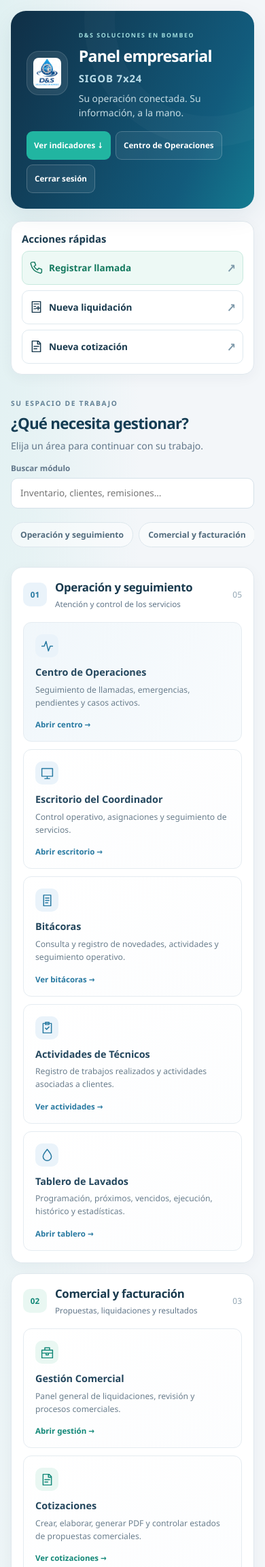
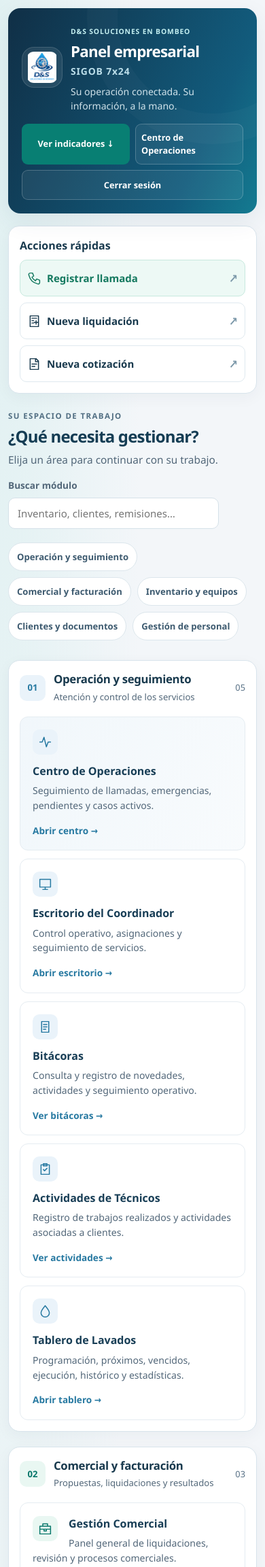
Before and after one commit to leolunac/dysoluciones, a Django app: page /gerencia/ in a window 390 px wide. Shown: the top 2305 px of the page at 68% size. Run offline with Django 5.2, Linux system fonts and the light colour scheme; the visitor is signed in with stand-in values (Sample User, id 1); data that the repository does not hold is empty.

Commit message:
Mejorar legibilidad y distribucion del panel de inicio

```diff
--- a/templates/dashboard.html
+++ b/templates/dashboard.html
@@ -338,6 +338,124 @@ body{background:radial-gradient(ellipse at 0 0,#e1f1f2 0,transparent 38%),#f3f6f
 @media(max-width:780px){.page-shell{padding:16px}.area-grid,.charts-grid{grid-template-columns:1fr}.directory-heading{align-items:stretch;flex-direction:column;gap:16px}.module-search{width:100%}.area-nav{flex-wrap:nowrap;overflow-x:auto;padding-bottom:6px}.area-nav a{white-space:nowrap}#personal{grid-column:auto;display:block}#personal .area-heading{margin-bottom:18px}.quick-actions{padding:15px;gap:8px}.quick-link{font-size:.76rem;gap:8px;padding:10px}.quick-link span:last-child{display:none}.hero{padding:23px}.hero-actions .btn{width:auto}.hero h1{font-size:1.45rem}.brand{align-items:center}.hero p{line-height:1.5}.kpi-grid{grid-template-columns:repeat(2,minmax(0,1fr))}}
 @media(max-width:480px){.quick-actions{grid-template-columns:1fr}.quick-title{grid-column:auto}.quick-link{font-size:.85rem}.quick-link span:last-child{display:block}.module-grid{grid-template-columns:1fr}.module-card{min-height:145px}#operacion .module-card:first-child{grid-column:auto}.brand-logo{width:65px;height:65px}.hero-kicker{font-size:.55rem}.hero-actions{gap:7px}.btn{font-size:.73rem;padding:9px 11px}.directory-heading h2{font-size:1.4rem}.area-heading p{line-height:1.5}.kpi-value{font-size:1.55rem}}
 @media(prefers-reduced-motion:reduce){html{scroll-behavior:auto}.module-card,.quick-link{transition:none}.module-card:hover{transform:none}}
+
+/* Legibilidad y equilibrio del panel de inicio. */
+:root {
+    --muted: #526779;
+    --border: #d8e4ec;
+    --shadow: 0 6px 22px rgba(15, 49, 72, .045);
+}
+body {font-size:16px;line-height:1.5}
+.page-shell {max-width:1440px;padding:28px 32px 40px}
+.hero {padding:30px 34px;min-height:170px}
+.hero h1 {font-size:2rem;line-height:1.2}
+.hero h1 span {font-size:1rem}
+.hero-kicker {font-size:.75rem;letter-spacing:.13em;color:#c1edef}
+.hero p {font-size:.96rem;color:#e0eff5}
+.hero-actions {max-width:470px}
+.btn {font-size:.9rem;min-height:44px;padding:11px 16px}
+.btn-primary {background:#087f73}
+.quick-actions {grid-template-columns:155px repeat(3,minmax(0,1fr));padding:18px 20px;margin-bottom:30px}
+.eyebrow {font-size:.72rem;letter-spacing:.12em;color:#526f83}
+.quick-title strong {font-size:1rem}
+.quick-link {font-size:.92rem;min-height:54px;line-height:1.4}
+.directory-heading h2 {font-size:1.8rem;line-height:1.25}
+.directory-heading p {font-size:.96rem}
+.module-search {width:310px}
+.module-search>span {font-size:.85rem;color:#526779}
+.module-search input {font-size:.94rem;min-height:46px}
+.area-nav {gap:9px}
+.area-nav a {font-size:.85rem;min-height:42px;display:inline-flex;align-items:center;color:#3e5b70;background:#fff}
+.area-grid {gap:22px;align-items:stretch}
+.area-section {padding:22px;display:flex;flex-direction:column;min-width:0}
+.area-section.verde {--tone:#08776b}
+.area-section.naranja {--tone:#925410}
+.area-section.violeta {--tone:#66509a}
+.area-heading {margin-bottom:18px}
+.area-heading h3 {font-size:1.13rem;line-height:1.35}
+.area-heading p {font-size:.86rem;color:#526779}
+.area-number {width:38px;height:38px;font-size:.82rem}
+.area-count {font-size:.8rem;color:#587186}
+.module-grid {flex:1;gap:12px;grid-auto-rows:1fr}
+.module-card {padding:20px;min-height:178px;min-width:0;background:#fff}
+.module-card h3 {font-size:1rem;font-weight:700;color:#183e56;line-height:1.4}
+.module-card p {font-size:.88rem;line-height:1.55;color:#526779}
+.module-link {font-size:.85rem;margin-top:16px;font-weight:700}
+.module-icon {width:37px;height:37px;margin-bottom:13px}
+#operacion .module-card:first-child {min-height:145px}
+#comercial .module-grid {grid-template-columns:1fr}
+#comercial .module-card {min-height:145px;justify-content:center}
+#comercial .module-icon {float:left;margin:0 16px 6px 0}
+#comercial .module-link {margin-top:12px}
+#inventario .module-card:first-child,
+#clientes .module-card:first-child {grid-column:1/-1;min-height:145px;background:linear-gradient(110deg,var(--wash),#fff)}
+#personal {padding:22px;display:grid}
+#personal .module-grid {display:block}
+#personal .module-card {min-height:120px}
+.indicators-section {margin-top:36px}
+.section-title {font-size:1.12rem}
+.kpi-card {padding:20px;min-width:0}
+.kpi-label {font-size:.88rem;color:#526779;font-weight:600}
+.kpi-value {font-size:1.95rem;overflow-wrap:anywhere}
+.chart-card h3 {font-size:1.05rem}
+.chart-card p {font-size:.88rem;color:#526779}
+.footer {font-size:.85rem;color:#526779}
+.module-card:focus-visible,.quick-link:focus-visible {outline:3px solid #087f8c;outline-offset:3px}
+@media(max-width:1150px) {
+    .page-shell {padding:22px}
+    .hero {flex-direction:row;align-items:center;padding:26px}
+    .hero-actions {max-width:340px}
+    .hero h1 {font-size:1.7rem}
+    .area-section {padding:18px}
+    .module-card {padding:17px}
+    .quick-actions {grid-template-columns:repeat(3,minmax(0,1fr))}
+    .quick-title {grid-column:1/-1}
+    .quick-title .eyebrow {display:none}
+}
+@media(min-width:781px) and (max-width:960px) {
+    .module-grid {grid-template-columns:1fr}
+    #operacion .module-card:first-child {grid-column:auto}
+    .module-card {min-height:145px}
+}
+@media(max-width:780px) {
+    .page-shell {padding:16px}
+    .hero {display:flex;flex-direction:column;align-items:stretch;padding:24px;gap:16px}
+    .hero-actions {max-width:none;justify-content:flex-start;margin-top:0}
+    .hero-actions .btn {width:auto}
+    .hero h1 {font-size:1.7rem}
+    .area-section {padding:19px}
+    .module-grid {grid-auto-rows:auto}
+    #personal {display:block}
+    .area-nav {flex-wrap:wrap;overflow:visible}
+    .area-nav a {white-space:normal;font-size:.82rem;padding:8px 12px}
+    .quick-link {font-size:.87rem}
+    .kpi-value {font-size:1.7rem}
+}
+@media(max-width:480px) {
+    .page-shell {padding:12px}
+    .hero {padding:20px;border-radius:18px}
+    .brand {gap:12px;min-width:0}
+    .brand-logo {width:60px;height:60px;padding:6px;flex-shrink:0}
+    .hero-kicker {font-size:.65rem;letter-spacing:.08em}
+    .hero h1 {font-size:1.4rem}
+    .hero h1 span {font-size:.87rem}
+    .hero p {font-size:.88rem}
+    .hero-actions {display:grid;grid-template-columns:1fr 1fr;gap:8px}
+    .hero-actions .btn {width:100%;font-size:.8rem;padding:10px 8px}
+    .hero-actions .btn:last-child {grid-column:1/-1}
+    .quick-actions {grid-template-columns:1fr;padding:16px;gap:9px;margin-bottom:24px}
+    .quick-title {grid-column:auto}
+    .quick-link {font-size:.94rem}
+    .directory-heading h2 {font-size:1.5rem}
+    .area-heading h3 {font-size:1.05rem}
+    .area-heading p {font-size:.82rem}
+    .area-section {padding:16px}
+    .module-card,#comercial .module-card {min-height:145px;padding:18px}
+    #inventario .module-card:first-child,#clientes .module-card:first-child {grid-column:auto}
+    .kpi-card {padding:16px 13px}
+    .kpi-label {font-size:.8rem}
+    .kpi-value {font-size:1.6rem}
+}
     </style>
 </head>
 
@@ -455,7 +573,14 @@ body{background:radial-gradient(ellipse at 0 0,#e1f1f2 0,transparent 38%),#f3f6f
             <div class="module-link">Ver unidades →</div>
         </a>
 {% if acceso_reporte_administraciones %}
-<a class="module-card" data-module href="{% url 'reporte_administraciones_panel' %}"><h4>Administraciones y unidades</h4><p>Asignaciones por administración, Excel e impresión.</p></a>
+<a class="module-card" data-module href="{% url 'reporte_administraciones_panel' %}">
+    <div>
+        <div class="module-icon"><svg viewBox="0 0 24 24" fill="none" stroke="currentColor" stroke-width="1.7" stroke-linecap="round" stroke-linejoin="round" aria-hidden="true"><path d="M3 21V8l6-3v16 M9 21V3l12 4v14 M6 11v2 M6 16v2 M13 8h4 M13 12h4 M13 16h4 M2 21h20"/></svg></div>
+        <h3>Administraciones y unidades</h3>
+        <p>Asignaciones por administración, Excel e impresión.</p>
+    </div>
+    <div class="module-link">Consultar administraciones →</div>
+</a>
 {% endif %}
 <a class="module-card" data-module href="{% url 'lista_documentos' %}">
     <div>
```
